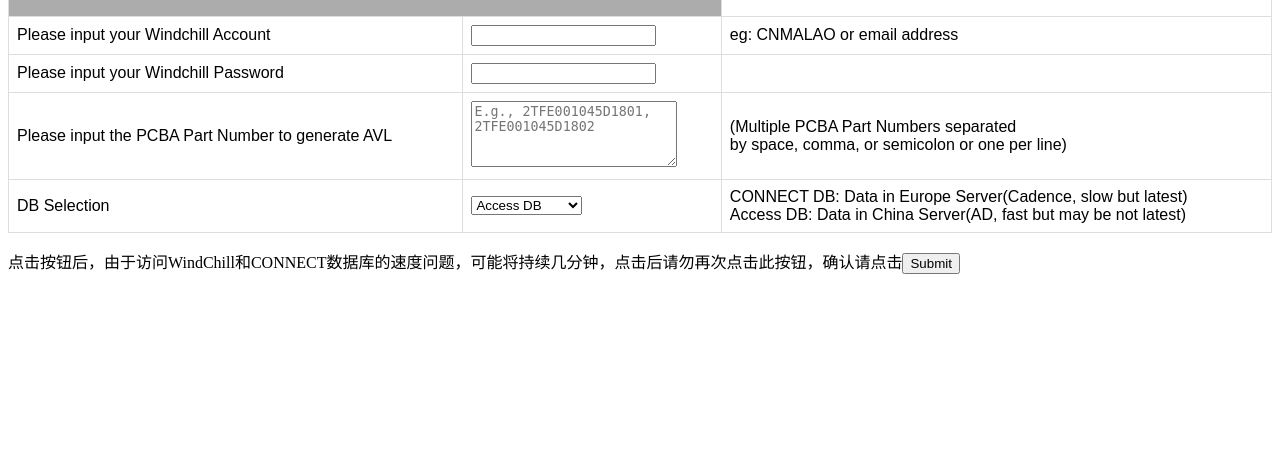
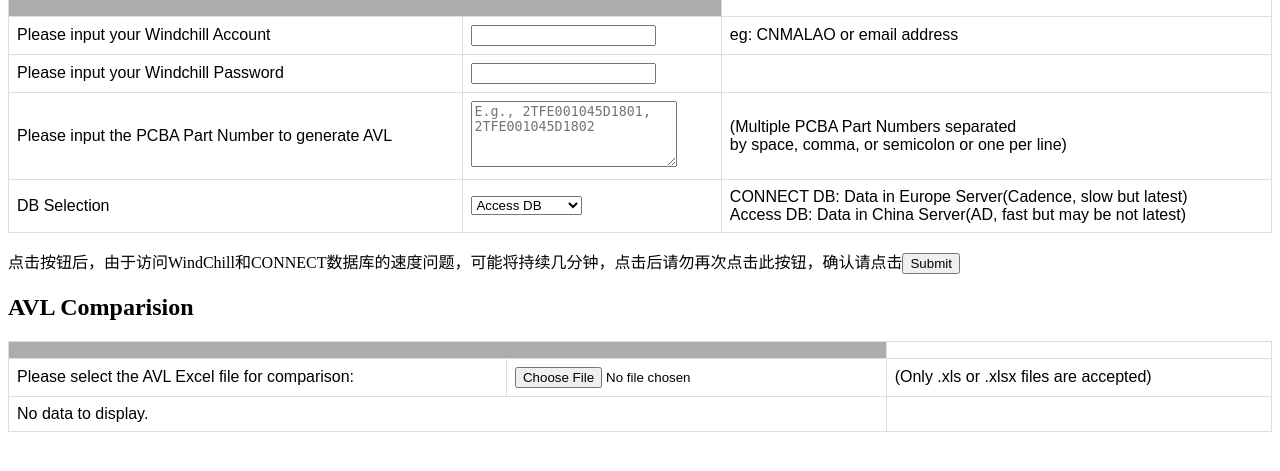
Before and after one commit to MackeyABB/Flask_CONNECT_DB, a Flask app: page /AVLhandle in a window 1280 px wide. Shown: the part 68-539 px from the top of the page. Run offline with Flask 3, Linux system fonts and the light colour scheme.

Commit message:
feat: 完成选择文件获取的相关操作 暂时添加了获取文件、文件名、保存的操作。

```diff
--- a/app.py
+++ b/app.py
@@ -44,6 +44,8 @@ import base64
 import json
 import logging
 import datetime
+from werkzeug.utils import secure_filename
+import os
 
 app = Flask(__name__)
 import openpyxl
@@ -282,6 +284,14 @@ def AVLHandle():
         PCBA_Part_Number_List = request.form['PCBA_Part_Number_List']
         DB_Select = request.form['DB_Select']
         print(user, pwd, PCBA_Part_Number_List, DB_Select)
+        excel_file = request.files.get('excel_file')
+        upload_folder = os.path.join(os.path.dirname(os.path.realpath(sys.argv[0])), 'UploadFiles')
+        os.makedirs(upload_folder, exist_ok=True)  # 自动创建目录（如果不存在）
+        if excel_file:
+            # 保存或直接处理excel_file
+            filename = secure_filename(excel_file.filename)
+            excel_file.save(os.path.join(upload_folder, filename))
+            # 或用 openpyxl 直接读取内容
         pass
     return render_template('AVLHandle.html')
 
--- a/templates/AVLHandle.html
+++ b/templates/AVLHandle.html
@@ -45,14 +45,13 @@
 </head>
 <body>
     <h2>This page is used for AVL automatically handling.</h2>
-    <form method="post">
+    <form method="post" enctype="multipart/form-data">
         <p>
     <table>
         <!--表头-->
         <thead>
             <tr>
                 <th colspan=2>{{ErrorMessage}}</th>
-
             </tr>
         </thead>
         <!--内容-->
@@ -99,6 +98,41 @@
         </p>
         点击按钮后，由于访问WindChill和CONNECT数据库的速度问题，可能将持续几分钟，点击后请勿再次点击此按钮，确认请点击<input type="submit" name="submit">
 
+    <table>
+        <!-- AVL 对比 -->
+        <!--表头-->
+        <h2>AVL Comparision</h2>
+        <thead>
+            <tr>
+                <th colspan=2>{{ResultMessage}}</th>
+            </tr>
+        </thead>
+        <!--内容-->
+        <tbody>
+            <tr>
+                <td>Please select the AVL Excel file for comparison:</td>
+                <td>
+                    <input type="file" name="excel_file" accept=".xls,.xlsx">
+                </td>
+                <td>
+                    (Only .xls or .xlsx files are accepted)
+                </td>
+            </tr>
+            {% if AVLResult %}
+                {% for row in AVLResult %}
+                    <tr>
+                        {% for item in row %}
+                            <td>{{ item }}</td>
+                        {% endfor %}
+                    </tr>
+                {% endfor %}
+            {% else %}
+                <tr>
+                    <td colspan="2">No data to display.</td>
+                </tr>
+            {% endif %}
+        </tbody>
+    </table>
     </form>
 </body>
 </html>
```
Also changed, not shown: 1 other file.
